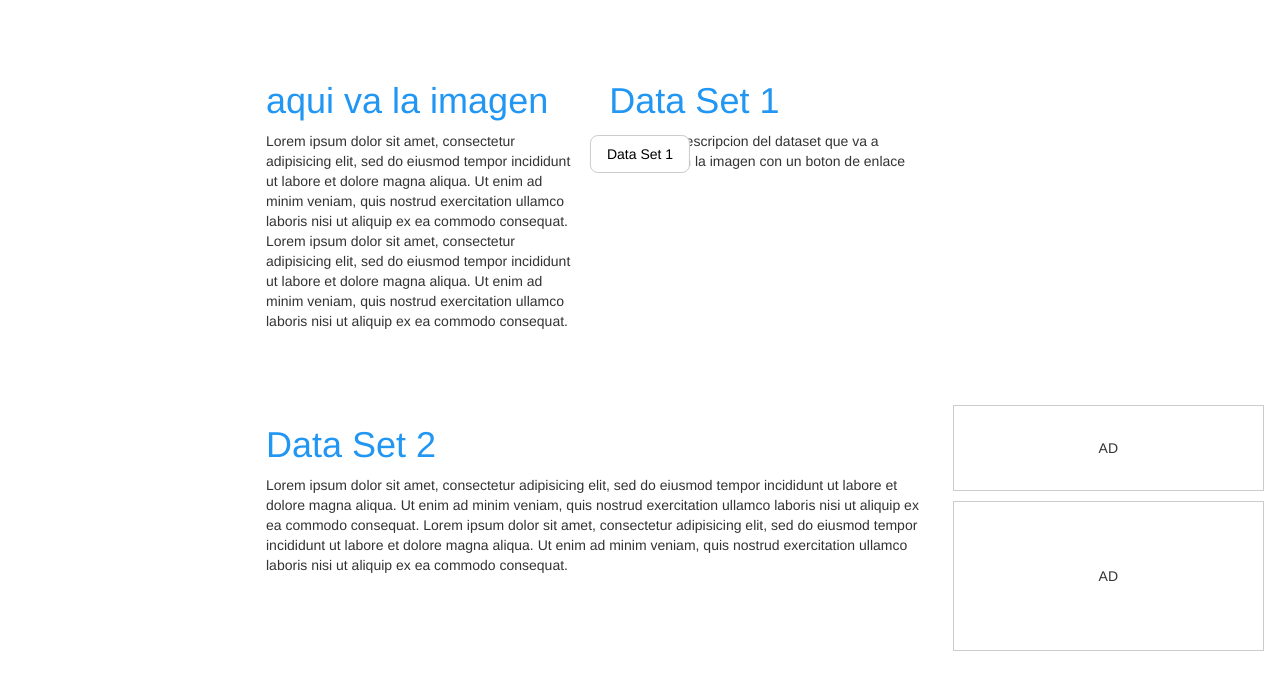
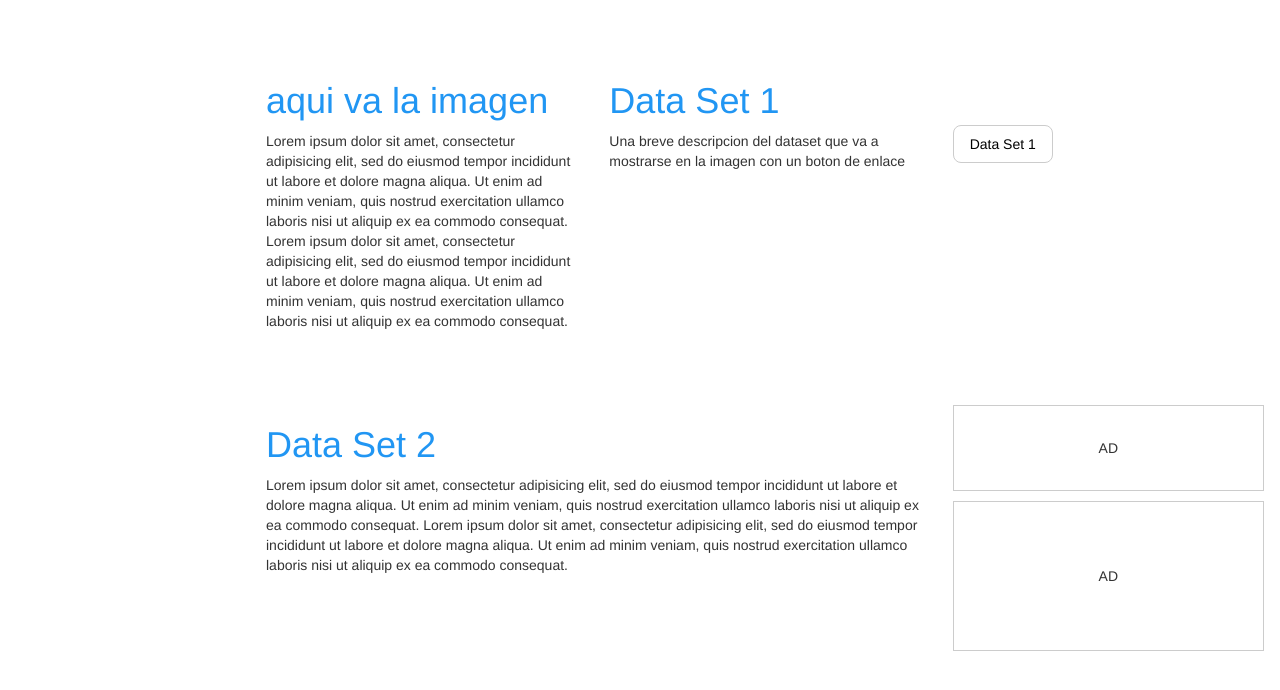
Before and after one commit to CarlosMH95/CarlosMH95.github.io, a plain HTML site: page index.html in a window 1280 px wide. Shown: the part 246-936 px from the top of the page. Drawn offline with nearby package versions, Linux system fonts and the light colour scheme; a script that the page names is missing.

Commit message:
alineacion

```diff
--- a/index.html
+++ b/index.html
@@ -75,8 +75,8 @@
       <h1 class="w3-text-blue">Data Set 1</h1>
       <p>Una breve descripcion del dataset que va a mostrarse en la imagen con un boton de enlace</p>
     </div>
-    <div class="w3-third w3-container">
-		<a class="w3-btn w3-white w3-border w3-round-large w3-hover-blue w3-ripple w3-display-middle" href="http://cidis.espol.edu.ec">Data Set 1</a>
+    <div class="w3-third w3-container w3-padding-64">
+		<a class="w3-btn w3-white w3-border w3-round-large w3-hover-blue w3-ripple" href="http://cidis.espol.edu.ec">Data Set 1</a>
 
     </div>
   </div>
```
